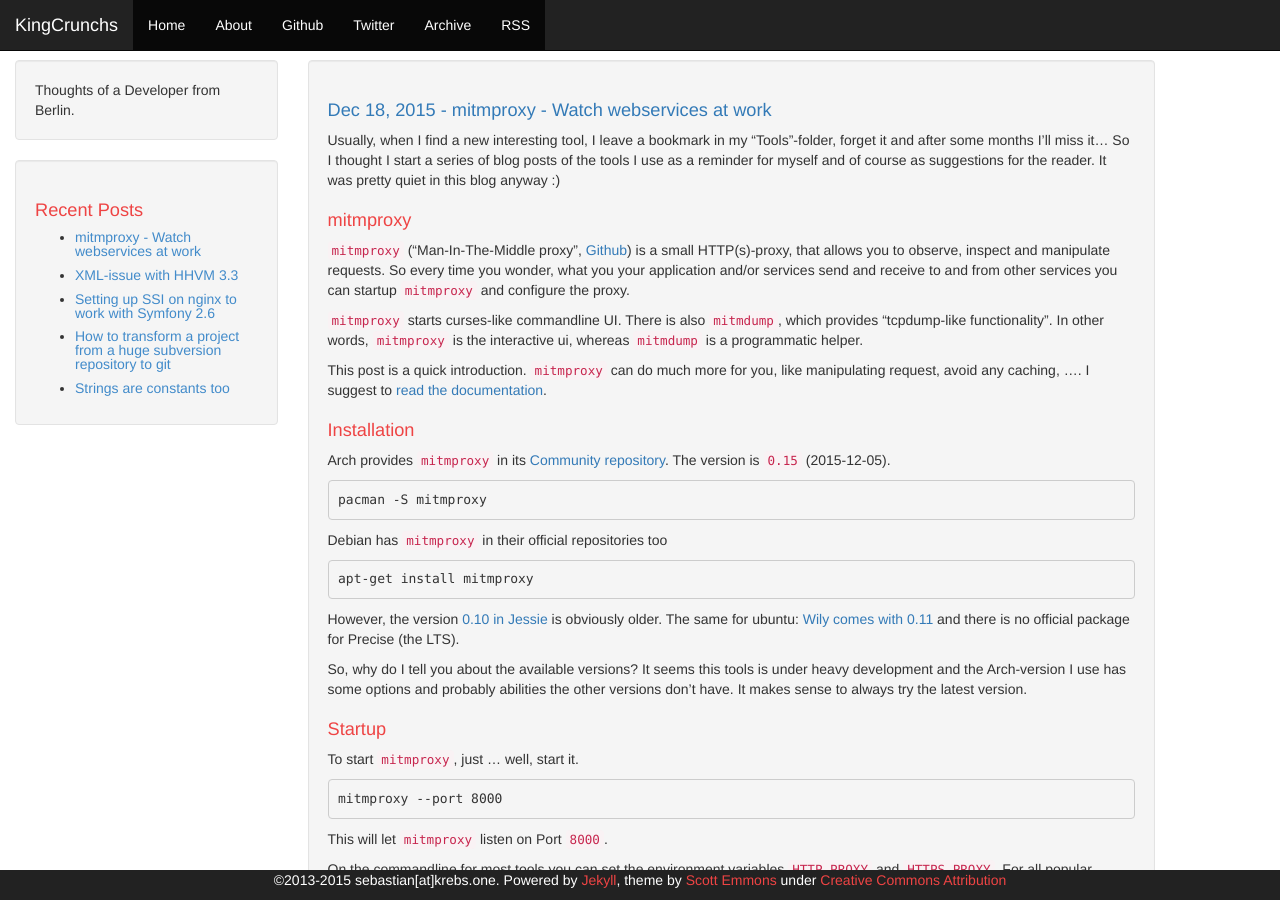
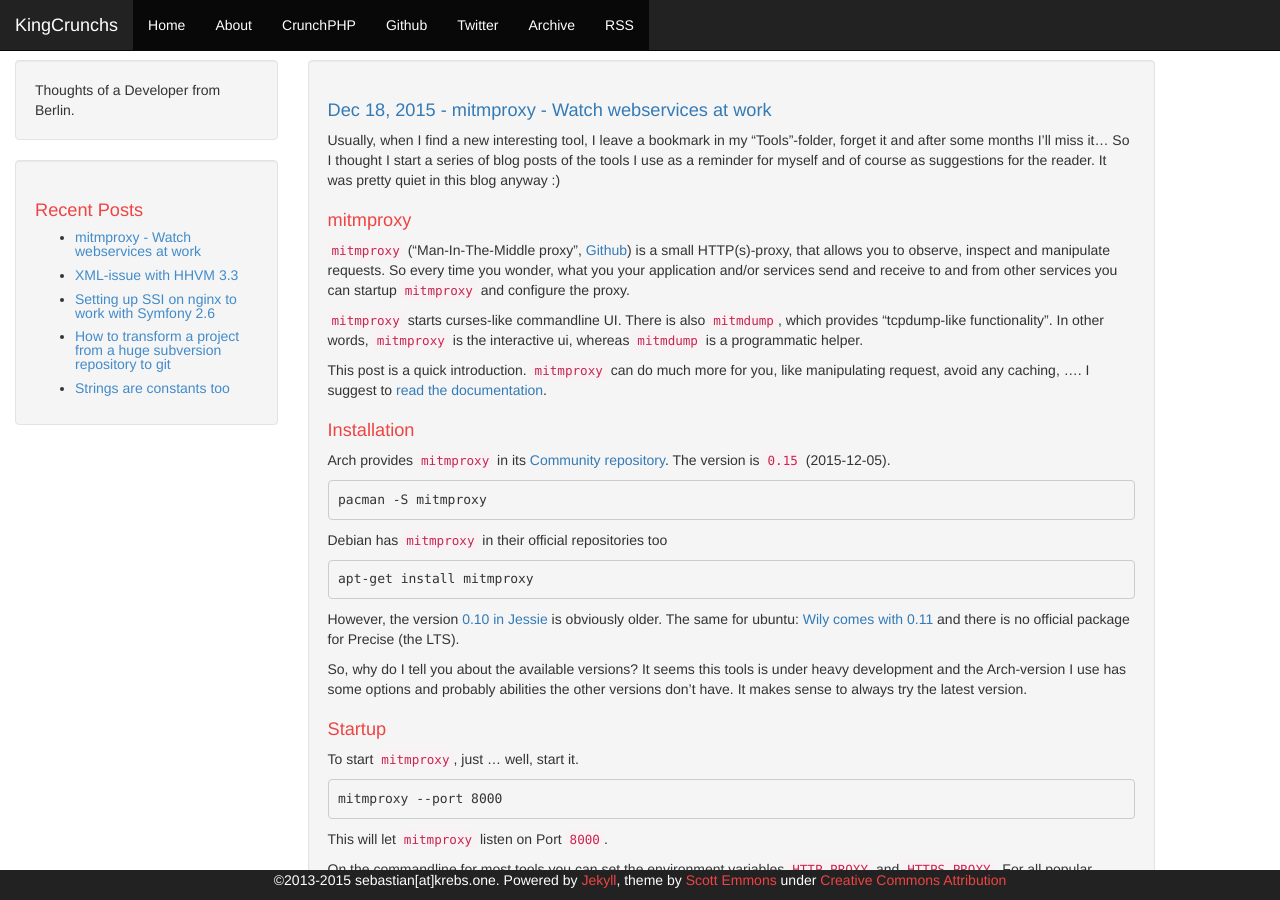
Before and after one commit to KingCrunch/KingCrunch.github.io, a Jekyll site: the page built from index.html, in a window 1280 px wide and 900 px high. Built offline with Jekyll 4.4.1, drawn with Linux system fonts in a browser that asks for light colours; nearby versions of some CDN libraries; Markdown is read by kramdown in place of the engine named in the settings; the list of posts is cut into pages by our own code.

Commit message:
Add CrunchPHP to top navbar

```diff
--- a/_includes/header.html
+++ b/_includes/header.html
@@ -30,6 +30,7 @@
                     <li class="active"><a href="{{ site.baseurl }}/">Home</a></li>
                     <li class="active visible-xs-block"><a href="{{ site.baseurl }}/links.html">Links</a></li>
                     <li class="active"><a href="{{ site.baseurl }}/about.html">About</a></li>
+                    <li class="active"><a href="https://github.com/CrunchPHP">CrunchPHP</a></li>
                     {% if site.github != '' %}
                     <li class="active"><a href="https://github.com/{{ site.github }}" target="_blank">Github</a></li>
                     {% endif %}
```
